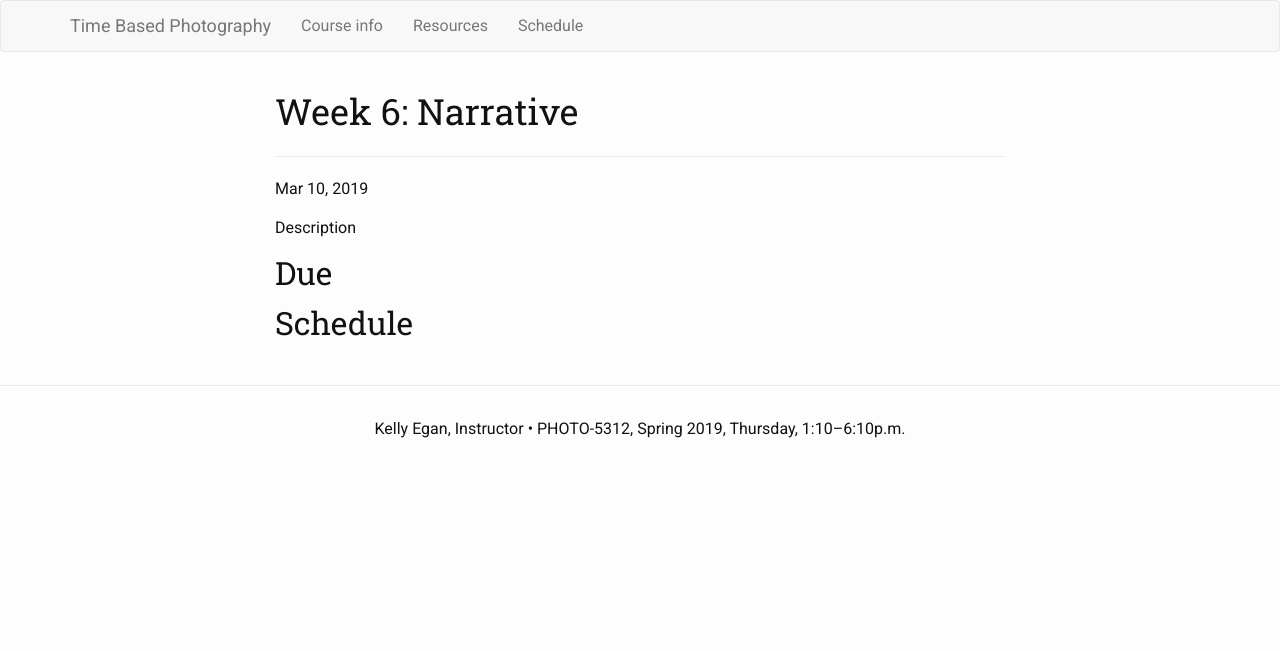
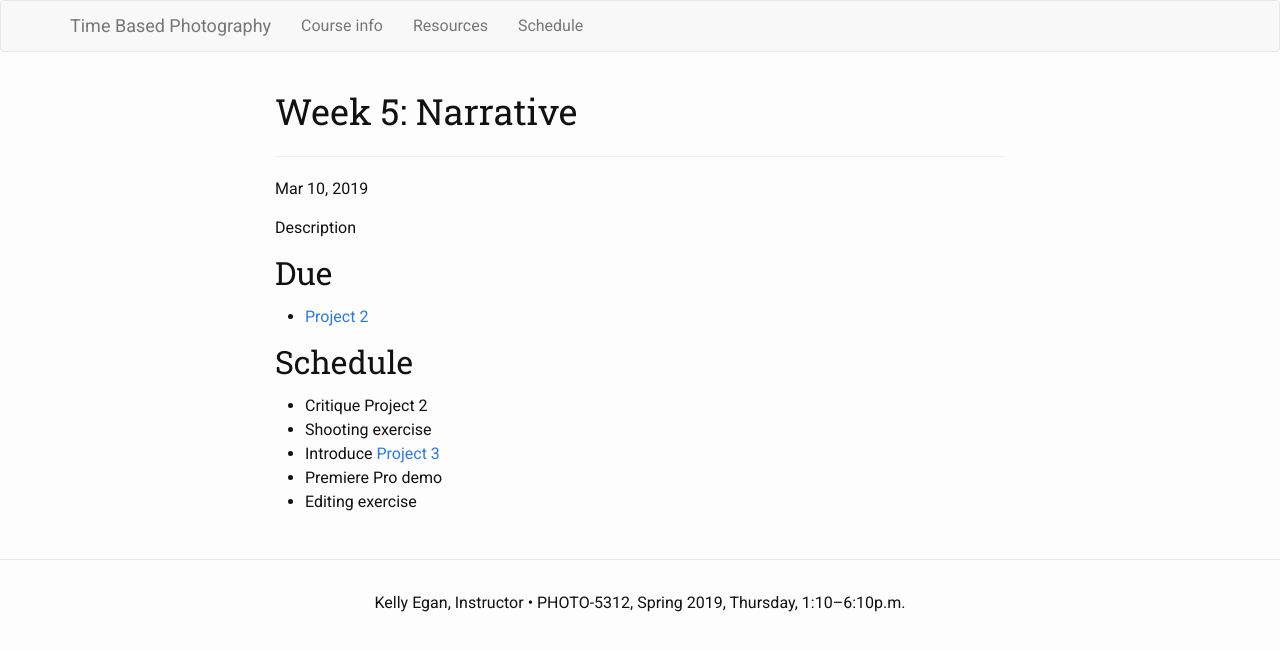
Before and after one commit to kellyegan/StillMoving, a Jekyll site: the page built from _posts/2019-03-10-Narrative.md, in a window 1280 px wide. Shown: the top 651 px of the page. Built offline with Jekyll 4.4.1, drawn with Linux system fonts in a browser that asks for light colours.

Commit message:
Add Project 3 description and update Week 5

```diff
--- a/_posts/2019-03-10-Narrative.md
+++ b/_posts/2019-03-10-Narrative.md
@@ -1,6 +1,6 @@
 ---
 layout: post
-title:  "Week 6: Narrative"
+title:  "Week 5: Narrative"
 categories: week
 ---
 
@@ -8,4 +8,12 @@ Description
 
 ## Due
 
+* [Project 2]({{ site.baseurl }}/Assignments/Project-2.html)
+
 ## Schedule
+
+* Critique Project 2
+* Shooting exercise
+* Introduce [Project 3]({{ site.baseurl }}/Assignments/Project-3.html)
+* Premiere Pro demo
+* Editing exercise
```
Also changed, not shown: Assignments/Project-3.md (+6 -0 lines).
